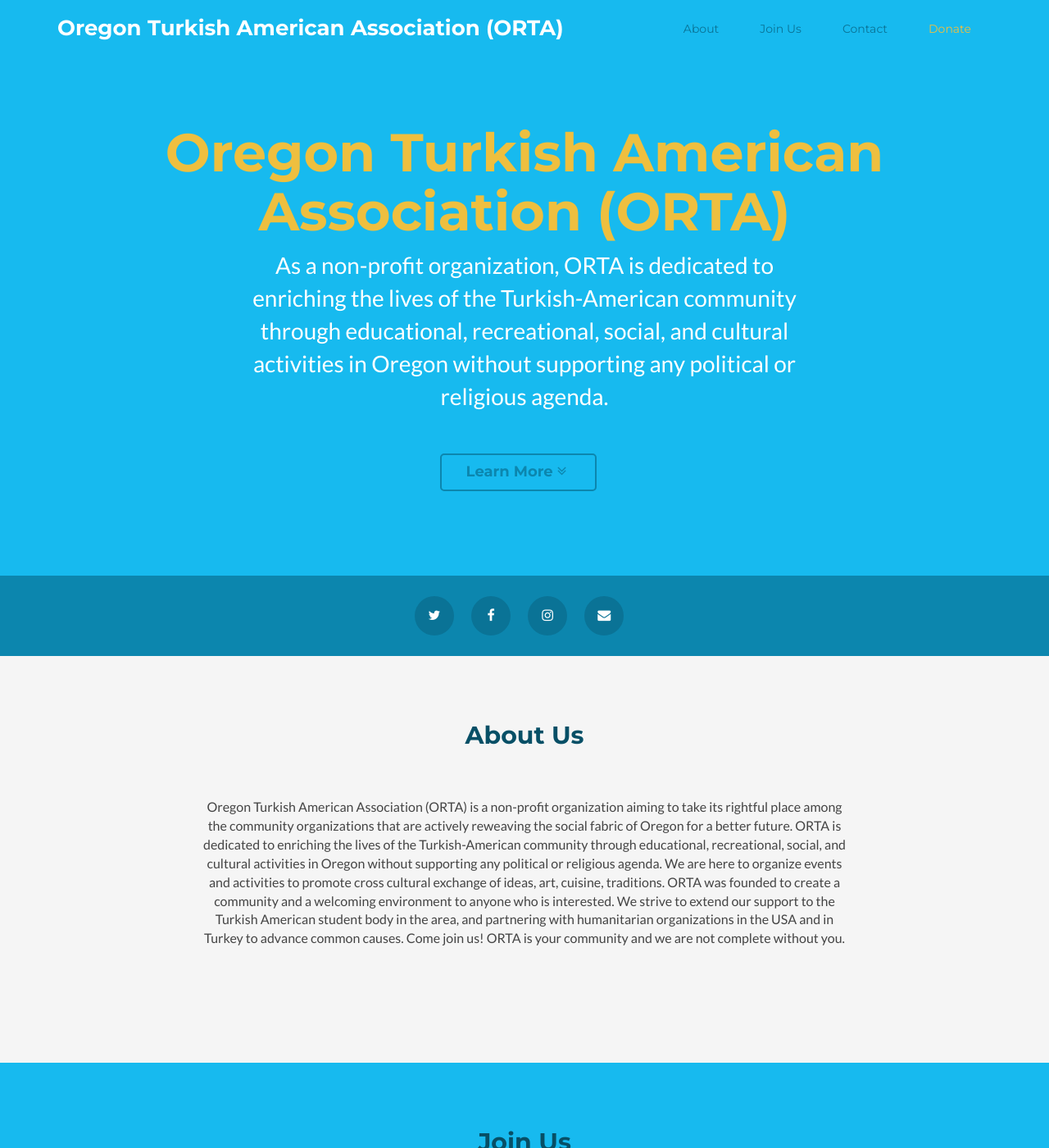
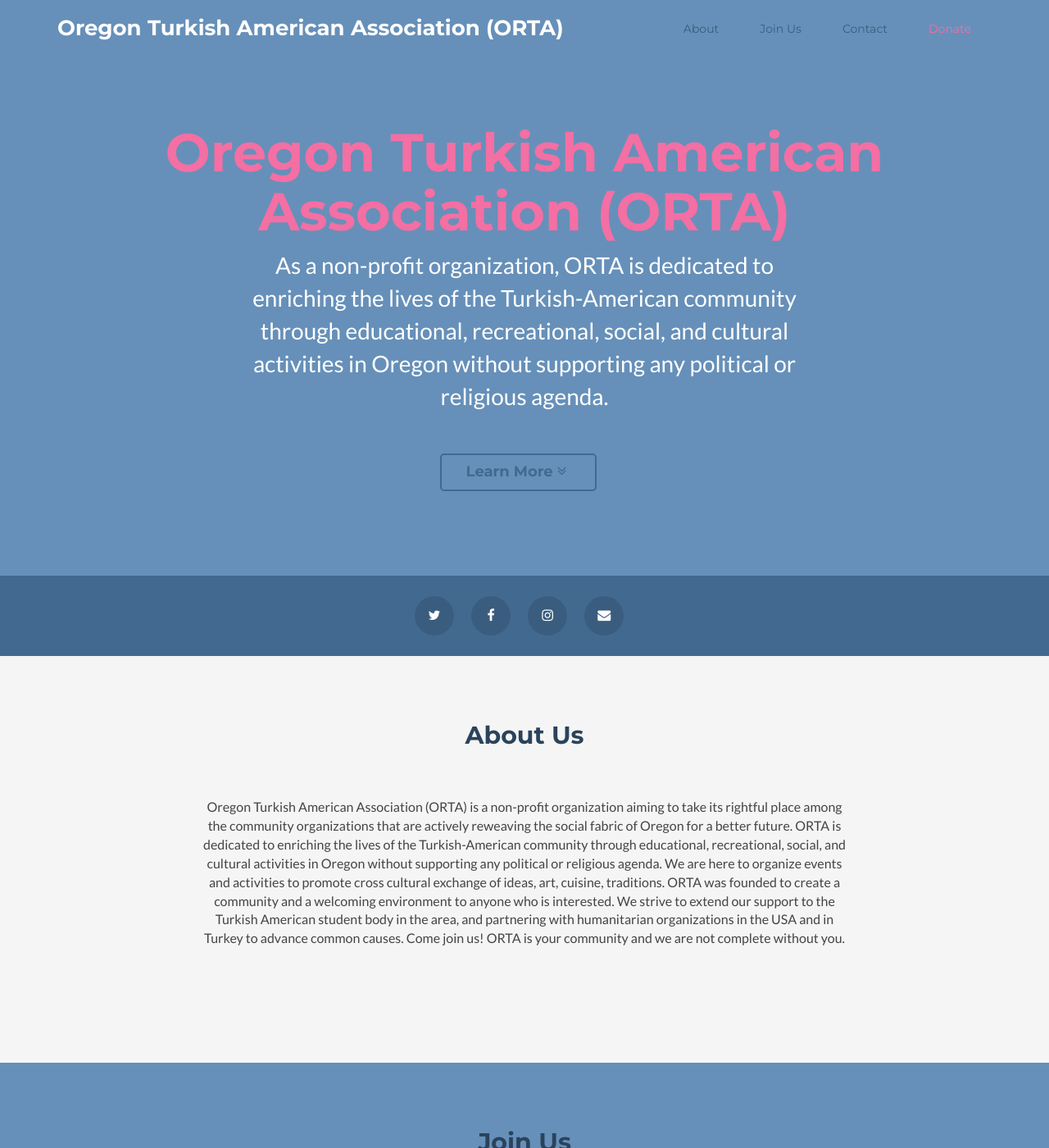
Before and after one commit to ortapdx/ortapdx.github.io, a Jekyll site: the page built from index.html, in a window 1280 px wide and 1400 px high. Shown: the whole window at 82% size. Built offline with Jekyll 4.4.1, drawn with Linux system fonts in a browser that asks for light colours; nearby versions of some CDN libraries; comment, search, counter and statistics services are not loaded.

Commit message:
Update _config.yml

```diff
--- a/_config.yml
+++ b/_config.yml
@@ -47,7 +47,7 @@ publish: false
 
 #THEME
 #Select one of the five color schemes (default, one, two, three, or four)
-theme: one
+theme: three
 
 # *** DO NOT CHANGE ANYTHING BELOW THIS LINE ***
 
```
